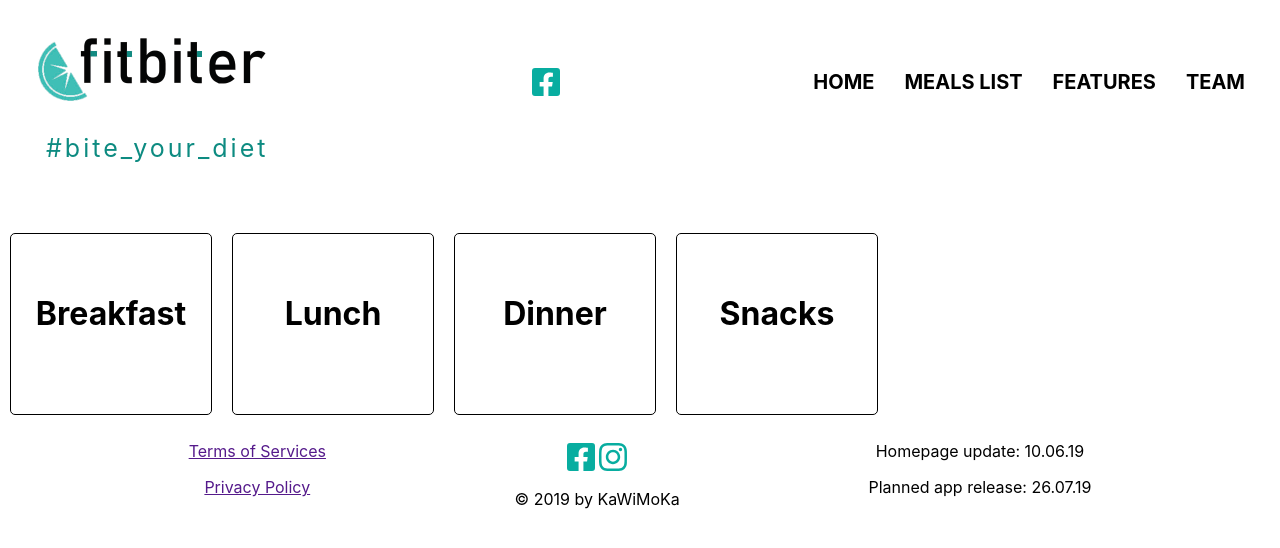
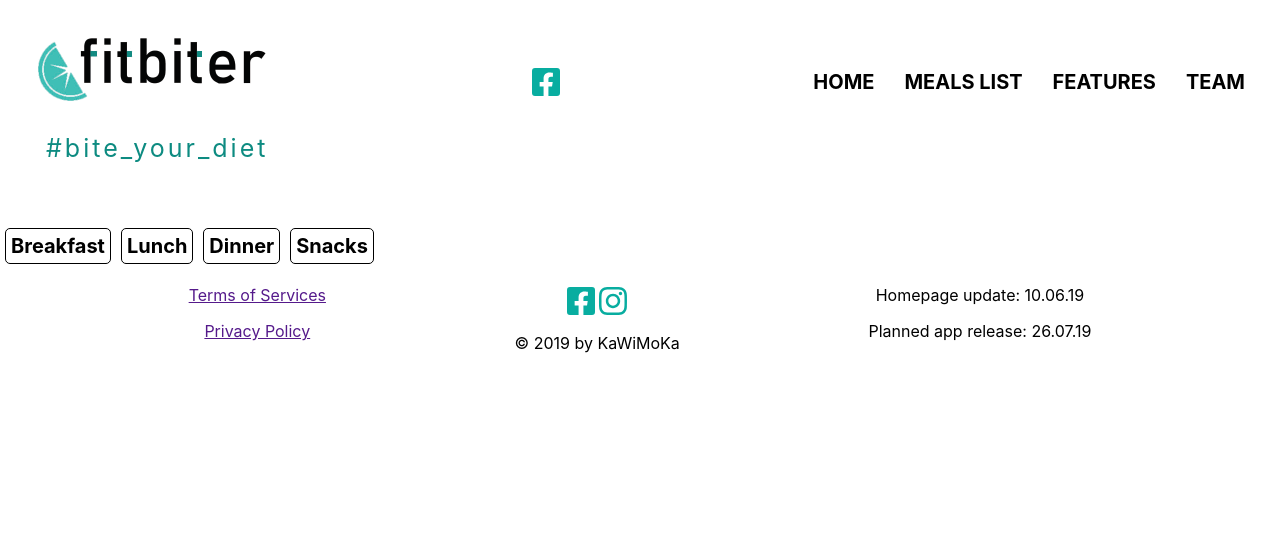
Before and after one commit to infoshareacademy/jfdd12-kawimoka-app, a React (Create React App) app: page /mealslist in a window 1280 px wide. Shown: the top 548 px of the page. Built offline with nearby package versions, Linux system fonts and the light colour scheme.

Commit message:
meal a types position changed

```diff
--- a/src/Components/meal/Meal.module.css
+++ b/src/Components/meal/Meal.module.css
@@ -186,16 +186,11 @@
 .mealsList h1 {
 
     text-align: center;
+    font-size: 20px;
+    margin: 5px;
+    padding: 5px;
     border: 1px black solid;
     border-radius: 5px;
-    padding-top: 60px;
-    padding-bottom: 20px;
-    margin: 10px;
-    height: 100px;
-    width: 200px;
-
-
-
 }
 
 .addMealButton {
```
